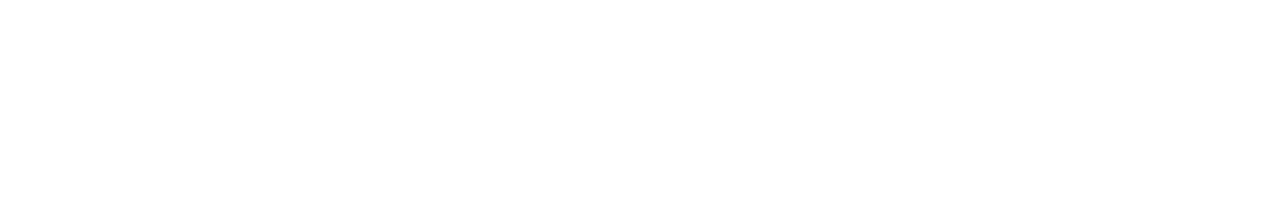
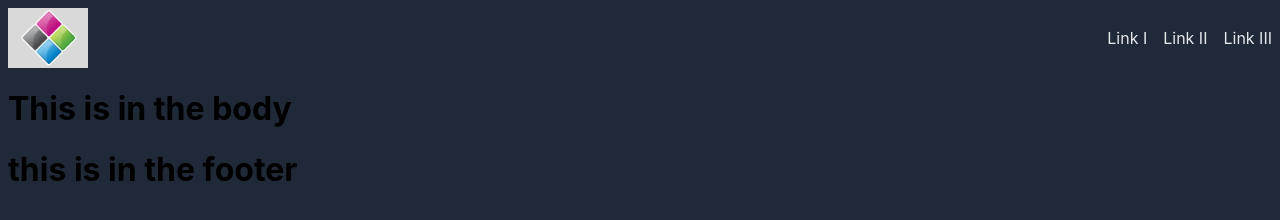
Before and after one commit to Coreypdumais/project-landing-page, a plain HTML site: page index.html in a window 1280 px wide. Drawn offline with Linux system fonts and the light colour scheme.

Commit message:
12/27/21 header publishing

```diff
--- a/index.html
+++ b/index.html
@@ -6,7 +6,19 @@
     </head>
 
     <body>
+
         <div class="header">
+            <img src="resources/images/default_icon.jpg" alt="logo" width=80px height=60px>
+
+        <ul class="header-links">
+            <div class="link">Link I</div>
+            <div class="link">Link II</div>
+            <div class="link">Link III</div>
+            </ul>
+        </div>
+
+        <div class="hero-text">
+            <h1>This is in the body</h1>
 
         </div>
 
@@ -15,6 +27,7 @@
         </div>
 
         <div class="footer">
+            <h1>this is in the footer</h1>
 
         </div>
     </body>
--- a/resources/style.css
+++ b/resources/style.css
@@ -0,0 +1,26 @@
+* {
+    background-color: #1f2937;
+    font-family: -apple-system, BlinkMacSystemFont, 'Segoe UI', Roboto, Oxygen, Ubuntu, Cantarell, 'Open Sans', 'Helvetica Neue', sans-serif;
+
+}
+
+.header {
+    display: flex;
+    font: 18px #E5E7EB;
+    justify-content: space-between
+
+}
+
+
+.header-links  {
+    display: flex;
+
+    margin: 0;
+    padding: 0;
+    gap: 16px;
+    align-items: center;
+    flex-direction: row;
+    justify-content: flex-end;
+    color: #E5E7EB;
+
+}
```
Also changed, not shown: resources/images/default_icon.jpg (added).
